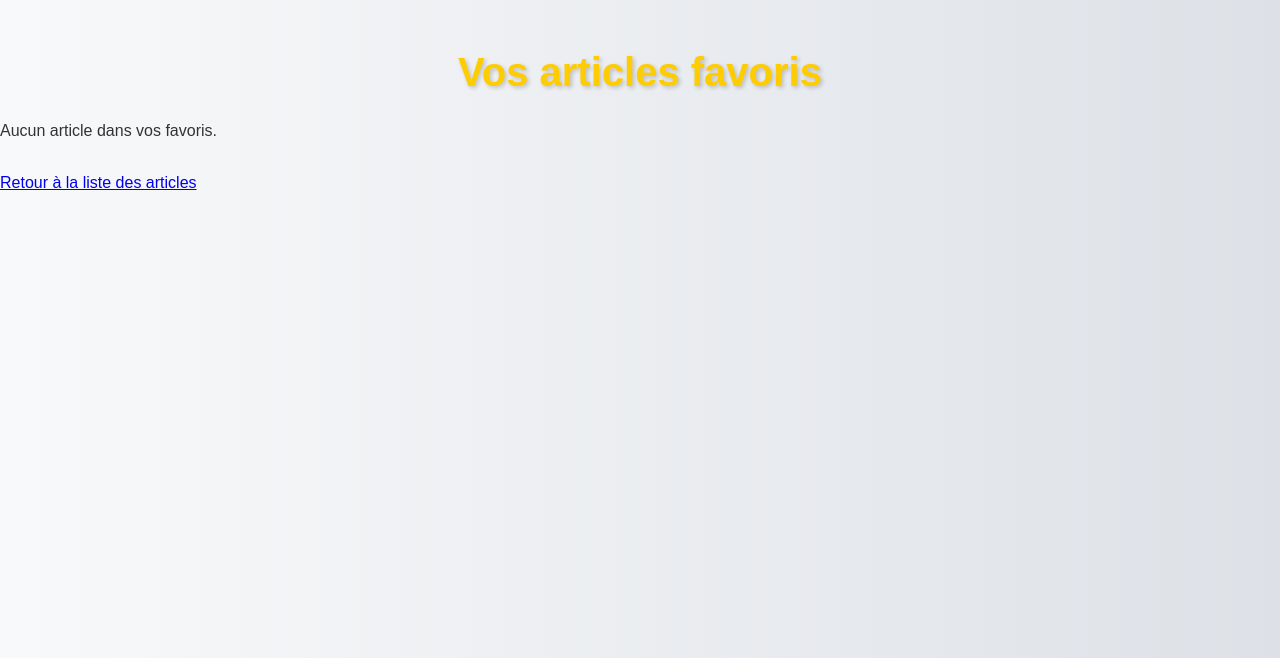
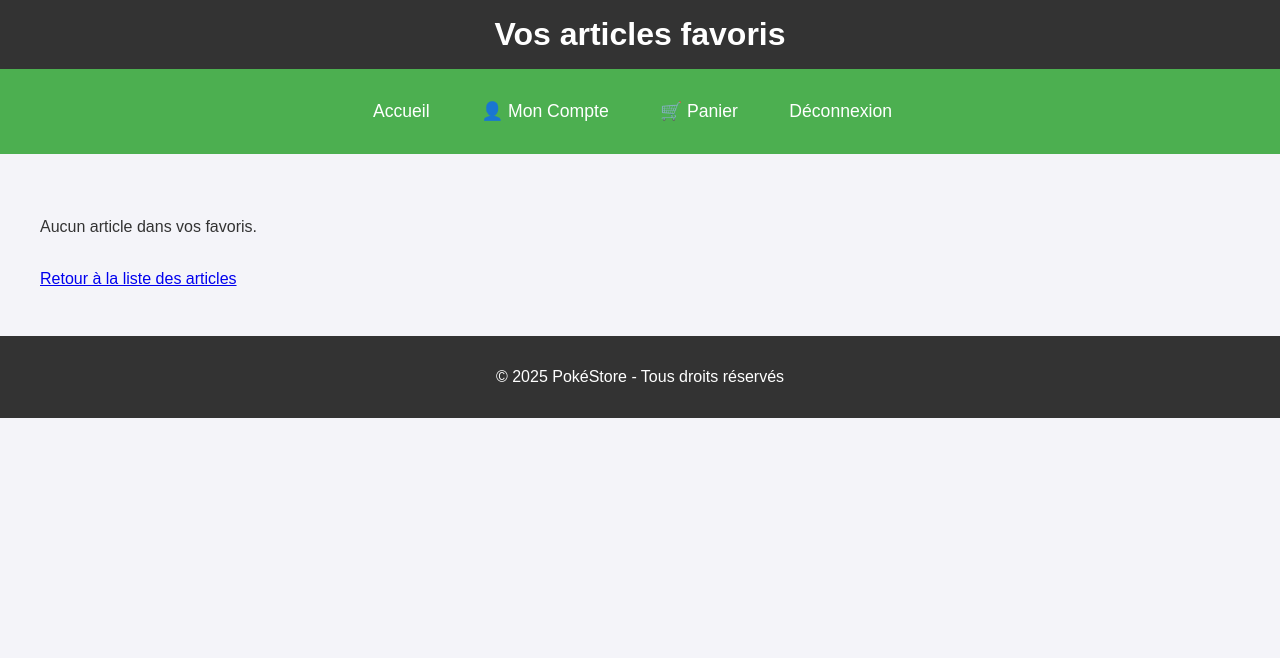
Before and after one commit to Haretou/Ymmersion-INFO-S4-Groupe4, a PHP site: page /php_exam/favorites.php in a window 1280 px wide. Shown: the top 658 px of the page. Run offline with PHP 8.4, Linux system fonts and the light colour scheme; a user stored in the database is signed in; data comes from the database, SQL or seed files in the repository; data that the repository does not hold is empty.

Commit message:
update favorites

```diff
--- a/public/favorites.php
+++ b/public/favorites.php
@@ -18,7 +18,6 @@ $stmt = $pdo->prepare("
 ");
 $stmt->execute([$user_id]);
 $favorites = $stmt->fetchAll(PDO::FETCH_ASSOC);
-
 ?>
 
 <!DOCTYPE html>
@@ -26,34 +25,176 @@ $favorites = $stmt->fetchAll(PDO::FETCH_ASSOC);
 <head>
     <meta charset="UTF-8">
     <meta name="viewport" content="width=device-width, initial-scale=1.0">
-    <link rel="stylesheet" href="../public/style.css">
     <title>Mes favoris</title>
+    <style>
+        body {
+            font-family: 'Arial', sans-serif;
+            background-color: #f4f4f9;
+            color: #333;
+            margin: 0;
+            padding: 0;
+        }
+
+        header {
+            background-color: #333;
+            color: white;
+            padding: 1rem;
+            text-align: center;
+        }
+
+        h1 {
+            margin: 0;
+        }
+
+        nav {
+            background-color: #4CAF50;
+            padding: 1rem;
+        }
+
+        nav ul {
+            list-style-type: none;
+            padding: 0;
+            text-align: center;
+        }
+
+        nav ul li {
+            display: inline-block;
+            margin-right: 15px;
+        }
+
+        nav ul li a {
+            color: white;
+            text-decoration: none;
+            padding: 0.5rem 1rem;
+            font-size: 1.1rem;
+            border-radius: 5px;
+            transition: background-color 0.3s;
+        }
+
+        nav ul li a:hover {
+            background-color: #45a049;
+        }
+
+        .container {
+            max-width: 1200px;
+            margin: 2rem auto;
+            padding: 1rem;
+        }
+
+        .favorite-list {
+            display: flex;
+            flex-wrap: wrap;
+            gap: 1rem;
+            justify-content: space-between;
+        }
+
+        .favorite-item {
+            background-color: white;
+            border-radius: 8px;
+            padding: 1rem;
+            box-shadow: 0 2px 10px rgba(0, 0, 0, 0.1);
+            width: 48%;
+            margin-bottom: 1rem;
+        }
+
+        .favorite-item img {
+            width: 100%;
+            height: auto;
+            border-radius: 5px;
+        }
+
+        .favorite-item h3 {
+            color: #333;
+        }
+
+        .favorite-item p {
+            margin: 0.5rem 0;
+        }
+
+        .favorite-item form {
+            display: flex;
+            justify-content: center;
+        }
+
+        button {
+            background-color: #4CAF50;
+            color: white;
+            border: none;
+            padding: 0.6rem 1.2rem;
+            font-size: 1rem;
+            cursor: pointer;
+            border-radius: 5px;
+            transition: background-color 0.3s;
+        }
+
+        button:hover {
+            background-color: #45a049;
+        }
+
+        footer {
+            background-color: #333;
+            color: white;
+            text-align: center;
+            padding: 1rem;
+        }
+
+        @media (max-width: 768px) {
+            .favorite-item {
+                width: 100%;
+            }
+
+            nav ul li {
+                display: block;
+                margin-right: 0;
+                text-align: center;
+            }
+        }
+    </style>
 </head>
 <body>
+
+    <header>
         <h1>Vos articles favoris</h1>
+    </header>
 
+    <nav>
+        <ul>
+            <li><a href="../public/index.php">Accueil</a></li>
+            <li><a href="account.php">👤 Mon Compte</a></li>
+            <li><a href="cart.php">🛒 Panier</a></li>
+            <li><a href="logout.php">Déconnexion</a></li>
+        </ul>
+    </nav>
+
+    <div class="container">
         <?php if (count($favorites) > 0): ?>
-        <ul>
+            <div class="favorite-list">
                 <?php foreach ($favorites as $favorite): ?>
-                <li>
+                    <div class="favorite-item">
                         <h3><?php echo htmlspecialchars($favorite['title']); ?></h3>
-                    <!-- Affichage de l'image de l'article -->
                         <?php if (!empty($favorite['image'])): ?>
-                        <img src="../uploads/<?php echo htmlspecialchars($favorite['image']); ?>" alt="Image de l'article" width="200">
+                            <img src="../uploads/<?php echo htmlspecialchars($favorite['image']); ?>" alt="Image de l'article">
                         <?php endif; ?>
                         <p><strong>Description :</strong> <?php echo nl2br(htmlspecialchars($favorite['description'])); ?></p>
                         <p><strong>Prix :</strong> <?php echo htmlspecialchars($favorite['price']); ?> €</p>
+
                         <form action="../product/product.php?id=<?php echo $favorite['id']; ?>" method="GET">
                             <button type="submit">Voir l'article</button>
                         </form>
-                </li>
+                    </div>
                 <?php endforeach; ?>
-        </ul>
+            </div>
         <?php else: ?>
             <p>Aucun article dans vos favoris.</p>
         <?php endif; ?>
 
         <br>
         <a href="../public/index.php">Retour à la liste des articles</a>
+    </div>
+
+    <footer>
+        <p>&copy; 2025 PokéStore - Tous droits réservés</p>
+    </footer>
+
 </body>
 </html>
```
Lines whose indentation alone changed are shown as unchanged.
